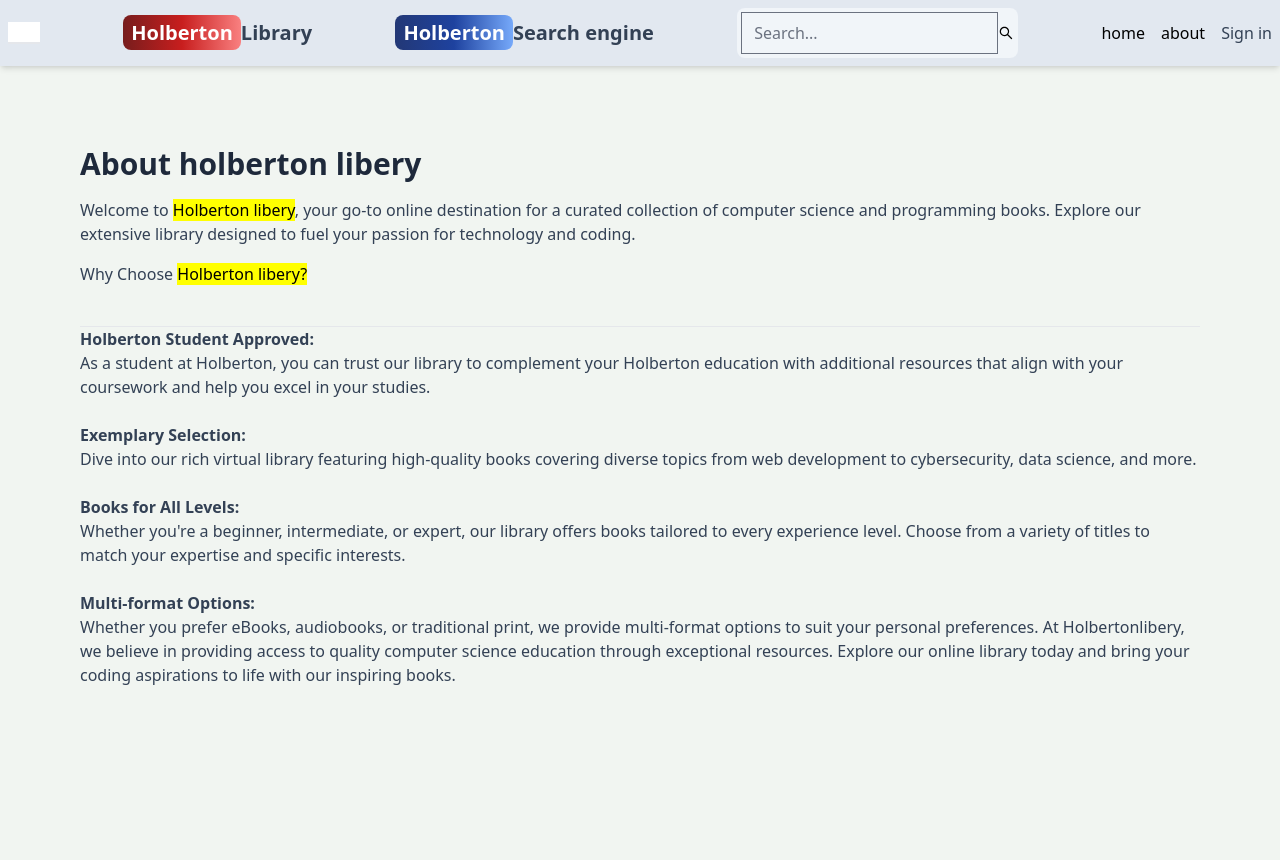
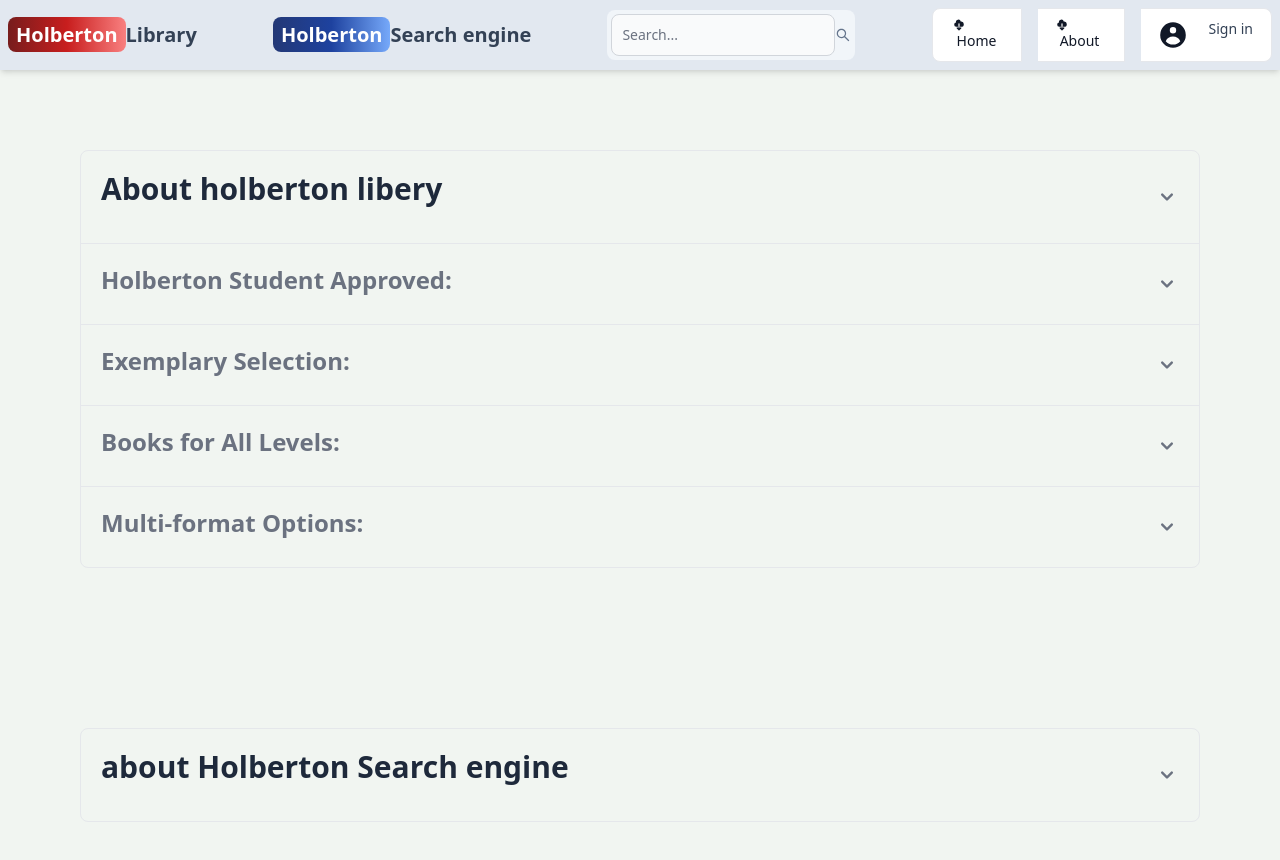
Before and after one commit to ghaith31/my_pfa, a React (Create React App) app in the folder test1/: page /about in a window 1280 px wide. Shown: the top 860 px of the page. Before the commit the page ends 800 px from the top, so only its background shows below. Built offline with nearby package versions, Linux system fonts and the light colour scheme.

Commit message:
change about page

```diff
--- a/test1/src/Components/Header/Header.js
+++ b/test1/src/Components/Header/Header.js
@@ -1,16 +1,17 @@
 import React from 'react'
-import { Navbar } from 'flowbite-react';
-import { FaSearch } from 'react-icons/fa';
 import { Link } from 'react-router-dom';
 import { useSelector } from 'react-redux';
 import { AiOutlineSearch } from 'react-icons/ai';
+import { Avatar, Button, Dropdown, Navbar, TextInput } from 'flowbite-react';
+import { HiAdjustments, HiCloudDownload, HiUserCircle } from 'react-icons/hi';
+
 
 function Header() {
     const { currentUser } = useSelector((state) => state.user);
   return (
     <header className='bg-slate-200 shadow-md'>
     <div className='flex justify-between items-center max-w-7xl mx-auto p-2'>
-    <Navbar className='border-b-2'></Navbar>
+
     <Link to='/'  className='self-center whitespace-nowrap text-sm sm:text-xl font-semibold dark:text-white'>
 
      <span className='px-2 py-1 bg-gradient-to-r from-red-900 via-red-700 via-red-500 to-red-400 rounded-lg text-white'>
@@ -28,19 +29,27 @@ function Header() {
 
      </Link>
     <form className='bg-slate-100 p-1 rounded-lg flex items-center'>
-        <input type='text' placeholder='Search...'
+        <TextInput placeholder='Search...'
         className='bg-transparent focus:outline-none'/>
-        <AiOutlineSearch />
+        <AiOutlineSearch className='text-slate-500' />
     </form>
+    <Button.Group>
     <ul className='flex gap-4'>
+    <Button color="gray">
+        <Link to='/'>
+        <HiCloudDownload className="mr-9 h-3 w-4" />
+            <li className='hover:underline'> Home </li>
+        </Link>
+        </Button>
+        <Button color="gray">
+        <Link to='/about'>
+        <HiCloudDownload className="mr-9 h-3 w-4" />
 
-        <Link to='/'>
-            <li className='hover:underline'> home </li>
+            <li className='hover:underline'> About </li>
         </Link>
-        <Link to='/about'>
-            <li className='hover:underline'> about </li>
-        </Link>
-
+        </Button>
+         <Button color="gray">
+         <HiUserCircle className="mr-5 h-8 w-8" />
         <Link to='/profile'>
             {currentUser ? (
               <img
@@ -48,14 +57,15 @@ function Header() {
                 src={currentUser.avatar}
                 alt='profile'
               />
+
             ) : (
               <li className=' text-slate-700 hover:underline'> Sign in</li>
             )}
           </Link>
-
+          </Button>
 
     </ul>
-
+</Button.Group>
     </div>
 
     </header>
--- a/test1/src/Components/pages/About/About.js
+++ b/test1/src/Components/pages/About/About.js
@@ -1,36 +1,84 @@
-import React from 'react'
-
+import React from 'react';
+import { Accordion } from 'flowbite-react';
 
 export default function About() {
   return (
-
-    <div className='py-20 px-4 max-w-6xl mx-auto'>
-      <h1 className='text-3xl font-bold mb-4 text-slate-800'>About holberton libery</h1>
-      <p className='mb-4 text-slate-700'>Welcome to <mark>Holberton libery</mark>, your go-to online destination for a curated collection of computer science and programming books.
-       Explore our extensive library designed to fuel your passion for technology and coding.</p>
-      <p className='mb-4 text-slate-700'>
-      Why Choose <mark>Holberton libery?</mark>
-      </p>
+    <div>
+      <div className='py-20 px-4 max-w-6xl mx-auto'>
+        <Accordion collapseAll>
+          <Accordion.Panel>
+            <Accordion.Title>
+              <h1 className='text-3xl font-bold mb-4 text-slate-800'>About holberton libery</h1>
+            </Accordion.Title>
+            <Accordion.Content>
+              <p className='mb-4 text-slate-700'>
+                Welcome to <mark>Holberton libery</mark>, your go-to online destination for a curated collection of computer science and programming books. Explore our extensive library designed to fuel your passion for technology and coding.
+              </p>
+              <p className='mb-4 text-slate-700'>
+                Why Choose <mark>Holberton libery?</mark>
+              </p>
+            </Accordion.Content>
+          </Accordion.Panel>
+          <Accordion.Panel>
+            <Accordion.Title>
+              <h2 className='text-2xl font-bold mb-2'>Holberton Student Approved:</h2>
+            </Accordion.Title>
+            <Accordion.Content>
+              <p className='mb-4 text-slate-700'>
+                As a student at Holberton, you can trust our library to complement your Holberton education with additional resources that align with your coursework and help you excel in your studies.
+              </p>
+            </Accordion.Content>
+          </Accordion.Panel>
+          <Accordion.Panel>
+            <Accordion.Title>
+              <h2 className='text-2xl font-bold mb-2'>Exemplary Selection:</h2>
+            </Accordion.Title>
+            <Accordion.Content>
+              <p className='mb-4 text-slate-700'>
+                Dive into our rich virtual library featuring high-quality books covering diverse topics from web development to cybersecurity, data science, and more.
+              </p>
+            </Accordion.Content>
+          </Accordion.Panel>
+          <Accordion.Panel>
+            <Accordion.Title>
+              <h2 className='text-2xl font-bold mb-2'>Books for All Levels:</h2>
+            </Accordion.Title>
+            <Accordion.Content>
+              <p className='mb-4 text-slate-700'>
+                Whether you're a beginner, intermediate, or expert, our library offers books tailored to every experience level. Choose from a variety of titles to match your expertise and specific interests.
+              </p>
+            </Accordion.Content>
+          </Accordion.Panel>
+          <Accordion.Panel>
+            <Accordion.Title>
+              <h2 className='text-2xl font-bold mb-2'>Multi-format Options:</h2>
+            </Accordion.Title>
+            <Accordion.Content>
+              <p className='mb-4 text-slate-700'>
+                Whether you prefer eBooks, audiobooks, or traditional print, we provide multi-format options to suit your personal preferences.
+              </p>
+            </Accordion.Content>
+          </Accordion.Panel>
+        </Accordion>
+      </div>
 
 
 
-  <br/><hr/>
+      <div className='py-20 px-4 max-w-6xl mx-auto'>
+        <Accordion collapseAll>
+          <Accordion.Panel>
+            <Accordion.Title>
+              <h1 className='text-3xl font-bold mb-4 text-slate-800'>about Holberton Search engine</h1>
+            </Accordion.Title>
+            <Accordion.Content>
+              <p className='mb-4 text-slate-700'>
+                Welcome to <mark>Holberton Search engine </mark>This is a demo project
+              </p>
 
-      <p className='mb-4 text-slate-700'>
-
-<b>Holberton Student Approved:</b> <br/>
-    As a student at Holberton, you can trust our library to complement your Holberton education with additional resources that align with your coursework and help you excel in your studies.
-
-<br/><br/><b>Exemplary Selection: </b> <br/>Dive into our rich virtual library featuring high-quality books covering diverse topics from web development to cybersecurity, data science, and more.
-
-<br/><br/><b>Books for All Levels:</b> <br/> Whether you're a beginner, intermediate, or expert, our library offers books tailored to every experience level. Choose from a variety of titles to match your expertise and specific interests.
-
-<br/><br/><b>Multi-format Options:</b> <br/> Whether you prefer eBooks, audiobooks, or traditional print, we provide multi-format options to suit your personal preferences.
-
-At Holbertonlibery, we believe in providing access to quality computer science education through exceptional resources. Explore our online library today and bring your coding aspirations to life with our inspiring books.
-
-      </p>
+            </Accordion.Content>
+          </Accordion.Panel>
+        </Accordion>
       </div>
-
-  )
+    </div>
+  );
 }
```
